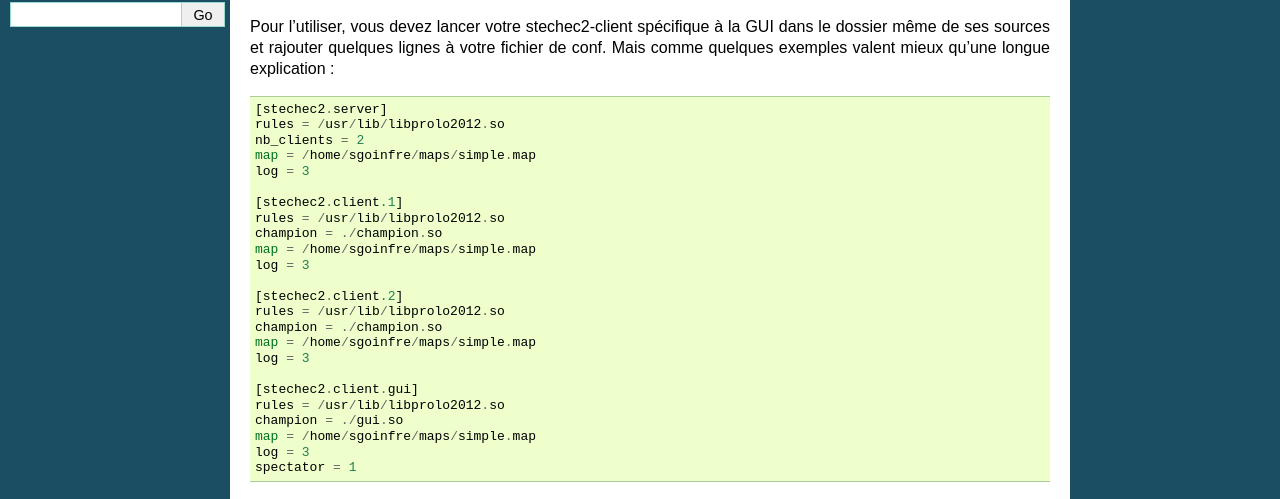
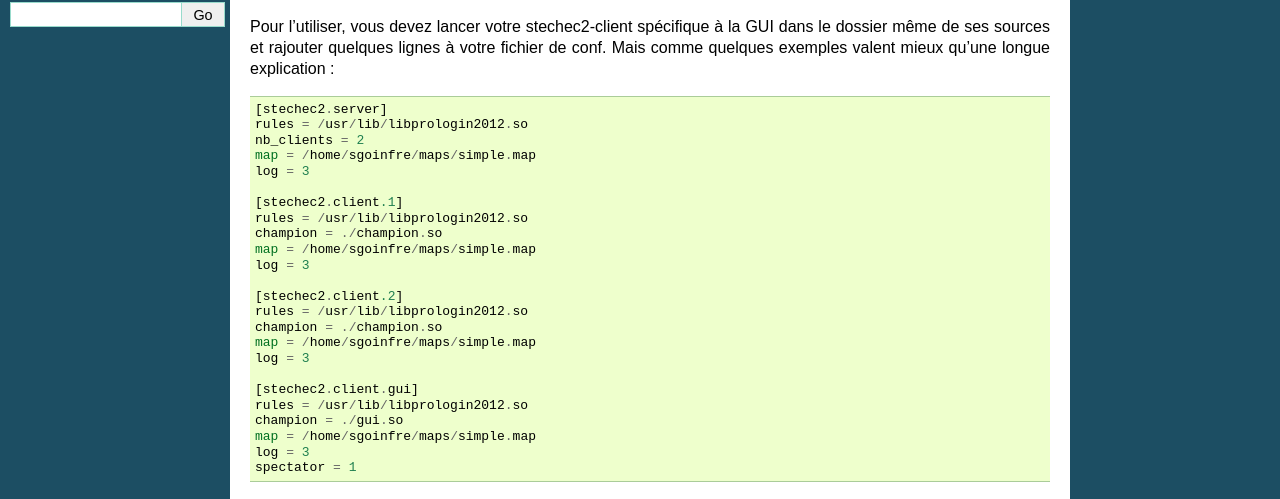
Before and after one commit to prologin/prologin2012, a Sphinx documentation site: the page built from doc/gui.rst, in a window 1280 px wide. Shown: the part 190-689 px from the top of the page. Built offline with Sphinx 7.4.7, drawn with Linux system fonts in a browser that asks for light colours.

Commit message:
prolo2012 → prologin2012

```diff
--- a/doc/gui.rst
+++ b/doc/gui.rst
@@ -17,25 +17,25 @@ de conf. Mais comme quelques exemples valent mieux qu'une longue explication :
 ::
 
     [stechec2.server]
-    rules = /usr/lib/libprolo2012.so
+    rules = /usr/lib/libprologin2012.so
     nb_clients = 2
     map = /home/sgoinfre/maps/simple.map
     log = 3
 
     [stechec2.client.1]
-    rules = /usr/lib/libprolo2012.so
+    rules = /usr/lib/libprologin2012.so
     champion = ./champion.so
     map = /home/sgoinfre/maps/simple.map
     log = 3
 
     [stechec2.client.2]
-    rules = /usr/lib/libprolo2012.so
+    rules = /usr/lib/libprologin2012.so
     champion = ./champion.so
     map = /home/sgoinfre/maps/simple.map
     log = 3
 
     [stechec2.client.gui]
-    rules = /usr/lib/libprolo2012.so
+    rules = /usr/lib/libprologin2012.so
     champion = ./gui.so
     map = /home/sgoinfre/maps/simple.map
     log = 3
--- a/doc/stechec2.rst
+++ b/doc/stechec2.rst
@@ -16,19 +16,19 @@ Prenons un exemple (qui devrait par ailleurs satisfaire vos besoin) :
 ::
 
     [stechec2.server]
-    rules = /usr/lib/libprolo2012.so
+    rules = /usr/lib/libprologin2012.so
     nb_clients = 2
     map = /home/sgoinfre/maps/simple.map
     log = 3
 
     [stechec2.client.1]
-    rules = /usr/lib/libprolo2012.so
+    rules = /usr/lib/libprologin2012.so
     champion = ./champion.so
     map = /home/sgoinfre/maps/simple.map
     log = 3
 
     [stechec2.client.2]
-    rules = /usr/lib/libprolo2012.so
+    rules = /usr/lib/libprologin2012.so
     champion = ./champion.so
     map = /home/sgoinfre/maps/simple.map
     log = 3
--- a/prolo2012.yml
+++ b/prologin2012.yml
@@ -1,5 +1,5 @@
 conf:
-  package_name: prolo2012
+  package_name: prologin2012
   client_rule_lib: TODO
   server_rule_lib: TODO
   player_lib: champion
```
Also changed, not shown: 1 other file.
